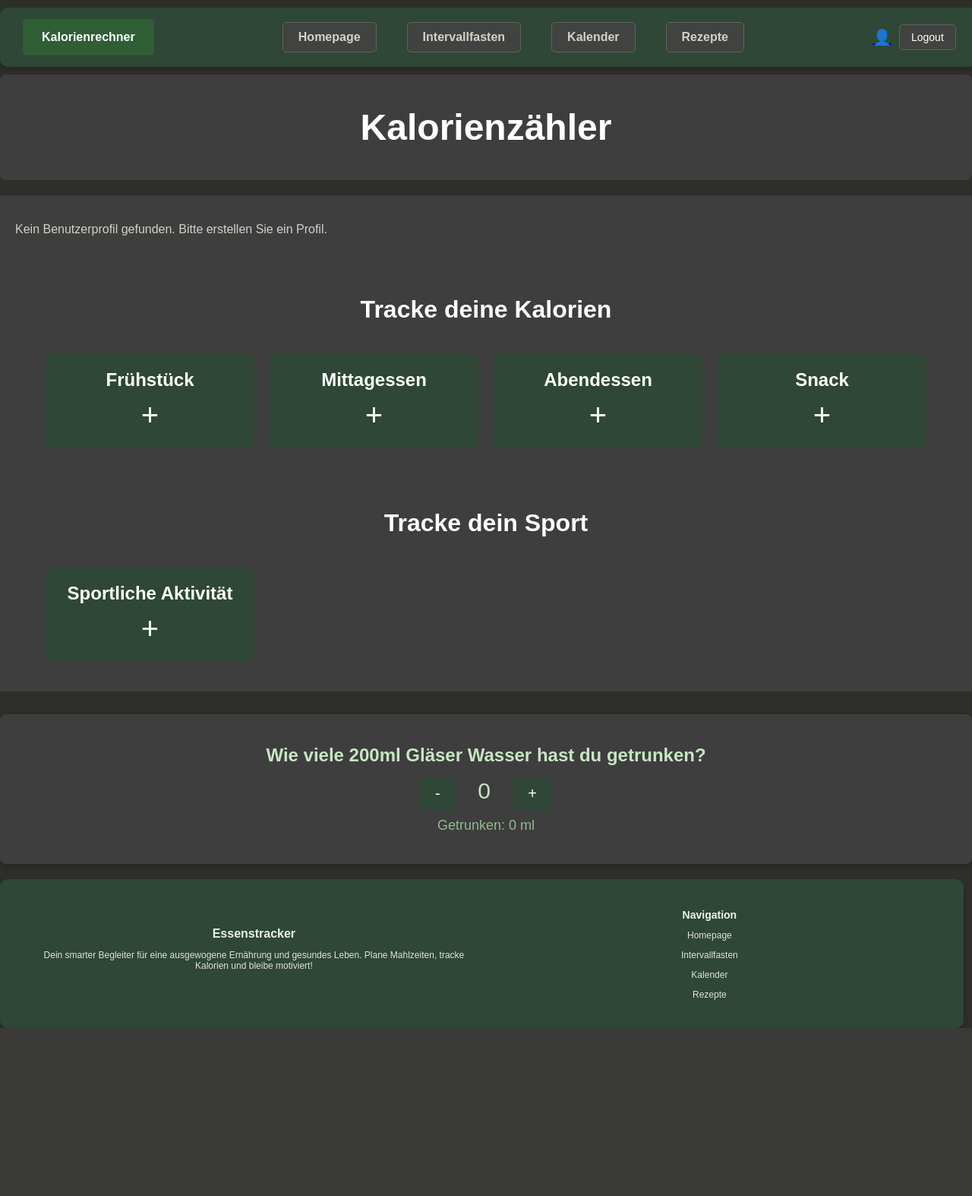
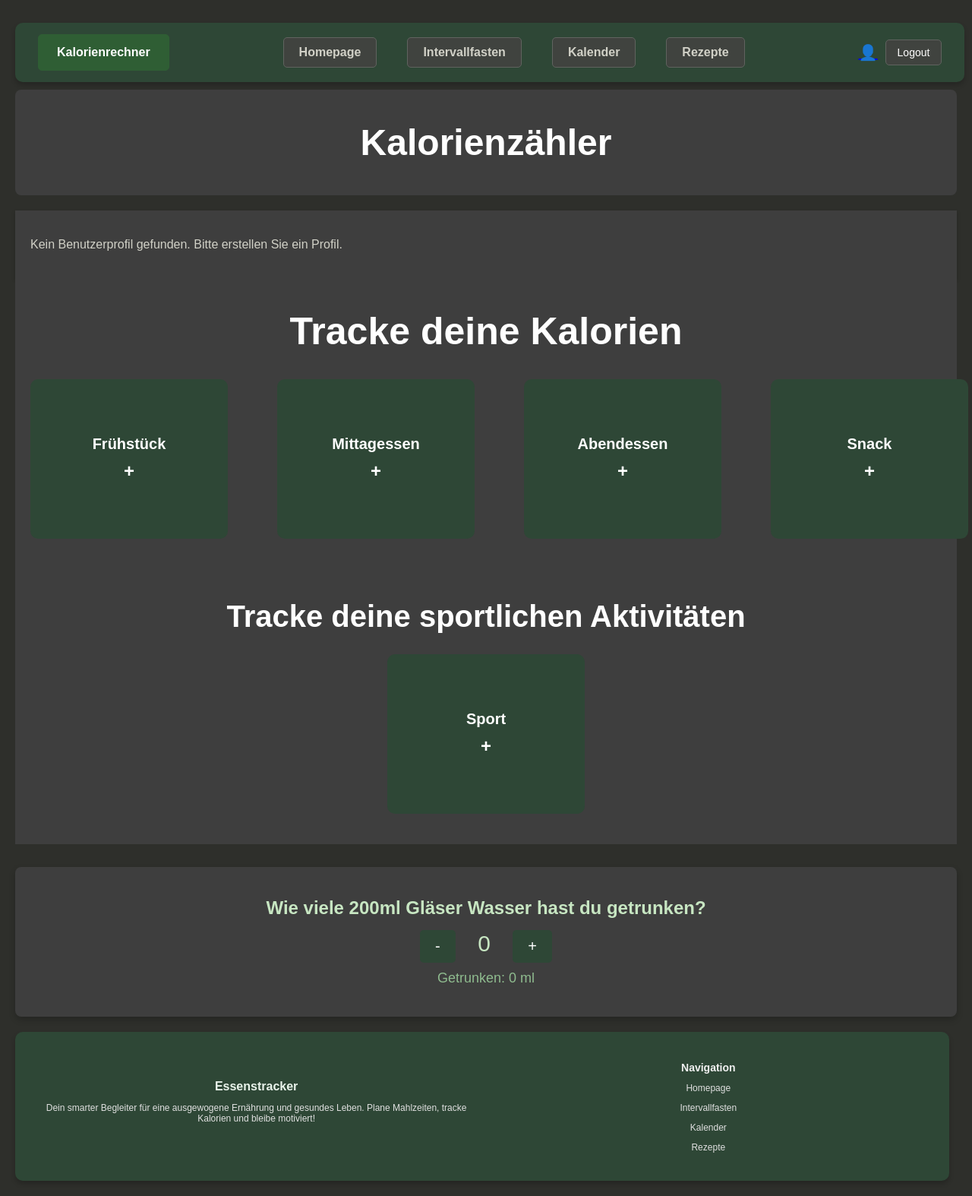
Before and after one commit to markus-schaaf/webproject, a Django app: page /trackerapp/ in a window 1280 px wide. Shown: the whole page at 76% size. Before the commit the page ends 1353 px from the top, so only its background shows below. Run offline with Django 5.2, Linux system fonts and the light colour scheme; a user stored in the database is signed in; data comes from the database, SQL or seed files in the repository; both versions use the stored data as it was after the commit; parts of the project's set-up code (start-up, migrations or seed data) failed here and were passed over.

Commit message:
optik trackerapps

```diff
--- a/trackerapp/templates/tracker-function/food-tracker.html
+++ b/trackerapp/templates/tracker-function/food-tracker.html
@@ -5,111 +5,78 @@
     <meta name="viewport" content="width=device-width, initial-scale=1.0">
     <title>Foodtracker</title>
     <style>
-        body {
-            margin: 0;
-            padding: 0;
+        /* Personalisiert, um bestehende Styles nicht zu überschreiben */
+        .kalorientracker-container {
             font-family: Arial, sans-serif;
+            background-color: #3e3e3e;
+            color: white;
+            text-align: center;
+            padding: 20px;
         }
 
-        #foodtracker {
+        .kalorientracker-container h1 {
+            margin-top: 20px;
+            font-size: 50px;
+        }
+
+        .kalorientracker-buttons {
+            display: grid;
+            grid-template-columns: repeat(auto-fit, minmax(150px, 1fr));
+            gap: 100px;
+            margin: 20px auto;
+            max-width: 1200px;
+        }
+
+        .kalorientracker-button {
+            background-color: #2e4736;
+            border-radius: 10px;
+            padding: 30px; /* Erhöht den Innenabstand (größere Boxen) */
+            text-align: center;
+            text-decoration: none;
+            color: white;
             display: flex;
             flex-direction: column;
-            align-items: center;    /* Horizontal zentrieren */
-            justify-content: flex-start; /* Vertikal oben ausrichten */
-            background-color: #3e3e3e;
-            color: white;
-            padding: 20px;
-            box-sizing: border-box;
-            width: 100%; /* Nimmt die volle Breite ein */
-            position: relative; /* Standardposition */
+            justify-content: center;
+            align-items: center;
+            font-size: 20px; /* Vergrößert die Schrift */
+            font-weight: bold;
+            width: 200px; /* Setzt eine feste Breite */
+            height: 150px; /* Setzt eine feste Höhe */
+            transition: transform 0.3s ease, background-color 0.3s ease;
         }
 
-        #foodtracker h1 {
-            margin-bottom: 20px;
-            text-align: center;
-            width: 100%;
+        .kalorientracker-button:hover {
+            background-color: #3b5a42;
+            transform: scale(1.05); /* Optional: leichte Vergrößerung beim Hover */
         }
 
-        #foodtracker .container {
-            display: grid;
-            grid-template-columns: repeat(4, 1fr);
-            gap: 20px;
-            width: 100%;
-            max-width: 1200px;
-            padding: 20px;
-            box-sizing: border-box;
-            margin-bottom: 0;
+        .kalorientracker-button .plus {
+            font-size: 24px;
+            margin-top: 10px;
         }
-
-        #foodtracker .field {
-            background-color: #2e4736;
-            border-radius: 10px;
-            text-align: center;
-            padding: 20px;
-            position: relative;
-            transition: opacity 0.5s ease;
-        }
-
-        #foodtracker .field h2 {
-            margin: 0;
-            margin-bottom: 10px;
-        }
-
-        #foodtracker .plus {
-            font-size: 40px;
-            color: white;
-            cursor: pointer;
-        }
-
-        #foodtracker .field.hidden {
-            opacity: 0;
-            visibility: hidden;
-        }
-
-        #foodtracker .output {
-            font-size: 50px;
-            text-align: center;
-            display: none;
-        }
-
     </style>
 </head>
 <body>
-    <div id="foodtracker">
+    <div class="kalorientracker-container">
         <h1>Tracke deine Kalorien</h1>
-        <div class="container">
-            <div class="field" id="field-1">
-                <h2>Frühstück</h2>
+        <div class="kalorientracker-buttons">
+            <a href="https://example.com/fruehstueck" class="kalorientracker-button">
+                Frühstück
                 <div class="plus">+</div>
-            </div>
-            <div class="field" id="field-2">
-                <h2>Mittagessen</h2>
+            </a>
+            <a href="https://example.com/mittagessen" class="kalorientracker-button">
+                Mittagessen
                 <div class="plus">+</div>
-            </div>
-            <div class="field" id="field-3">
-                <h2>Abendessen</h2>
+            </a>
+            <a href="https://example.com/abendessen" class="kalorientracker-button">
+                Abendessen
                 <div class="plus">+</div>
-            </div>
-            <div class="field" id="field-4">
-                <h2>Snack</h2>
+            </a>
+            <a href="https://example.com/snack" class="kalorientracker-button">
+                Snack
                 <div class="plus">+</div>
-            </div>
+            </a>
         </div>
-        <div class="output" id="output"></div>
     </div>
-
-
-    <script>
-        const fields = document.querySelectorAll('.field');
-        const output = document.getElementById('output');
-
-        fields.forEach((field, index) => {
-            field.addEventListener('click', () => {
-                fields.forEach(f => f.classList.add('hidden'));
-                output.textContent = index + 1;
-                output.style.display = 'block';
-            });
-        });
-    </script>
 </body>
 </html>
--- a/trackerapp/templates/tracker-function/sport-tracker.html
+++ b/trackerapp/templates/tracker-function/sport-tracker.html
@@ -5,87 +5,65 @@
     <meta name="viewport" content="width=device-width, initial-scale=1.0">
     <title>sporttracker</title>
     <style>
-        body {
-            margin: 0;
-            padding: 0;
+        /* Personalisiert, um bestehende Styles nicht zu überschreiben */
+        .sporttracker-container {
             font-family: Arial, sans-serif;
+            background-color: #3e3e3e;
+            color: white;
+            text-align: center;
+            padding: 20px;
         }
 
-        #sporttracker {
+        .sporttracker-container h1 {
+            margin-top: 20px;
+            font-size: 40px;
+        }
+
+        .sporttracker-buttons {
+            display: flex;
+            justify-content: center; /* Zentriert den Button horizontal */
+            margin: 20px auto;
+            max-width: 1200px;
+        }
+
+        .sporttracker-button {
+            background-color: #2e4736;
+            border-radius: 10px;
+            padding: 30px; /* Erhöht den Innenabstand (größere Boxen) */
+            text-align: center;
+            text-decoration: none;
+            color: white;
             display: flex;
             flex-direction: column;
-            align-items: center;    /* Horizontal zentrieren */
-            background-color: #3e3e3e;
-            color: white;
-            padding: 20px;
-            box-sizing: border-box;
-            position: relative; /* Standardposition */
+            justify-content: center;
+            align-items: center;
+            font-size: 20px; /* Vergrößert die Schrift */
+            font-weight: bold;
+            width: 200px; /* Setzt eine feste Breite */
+            height: 150px; /* Setzt eine feste Höhe */
+            transition: transform 0.3s ease, background-color 0.3s ease;
         }
 
-        #sporttracker h1 {
-            margin-bottom: 20px;
-            text-align: center;
-            width: 100%;
+        .sporttracker-button:hover {
+            background-color: #3b5a42;
+            transform: scale(1.05); /* Optional: leichte Vergrößerung beim Hover */
         }
 
-        #sporttracker .container {
-            display: grid;
-            grid-template-columns: repeat(4, 1fr);
-            gap: 20px;
-            width: 100%;
-            max-width: 1200px;
-            padding: 20px;
-            box-sizing: border-box;
-            margin-bottom: 0;
+        .sporttracker-button .plus {
+            font-size: 24px;
+            margin-top: 10px;
         }
-
-        #sporttracker .field {
-            background-color: #2e4736;
-            border-radius: 10px;
-            text-align: center;
-            padding: 20px;
-            position: relative;
-            transition: opacity 0.5s ease;
-        }
-
-        #sporttracker .field h2 {
-            margin: 0;
-            margin-bottom: 10px;
-        }
-
-        #sporttracker .plus {
-            font-size: 40px;
-            color: white;
-            cursor: pointer;
-        }
-
-        #sporttracker .field.hidden {
-            opacity: 0;
-            visibility: hidden;
-        }
-
-        #sporttracker .output {
-            font-size: 50px;
-            text-align: center;
-            display: none;
-        }
-
     </style>
 </head>
 <body>
-    <div id="sporttracker">
-        <h1>Tracke dein Sport</h1>
-        <div class="container">
-            <div class="field" id="field-1">
-                <h2>Sportliche Aktivität</h2>
+    <div class="sporttracker-container">
+        <h1>Tracke deine sportlichen Aktivitäten</h1>
+        <div class="sporttracker-buttons">
+            <a href="https://example.com/fruehstueck" class="sporttracker-button">
+                Sport
                 <div class="plus">+</div>
-            </div>
+            </a>
         </div>
     </div>
-
-
-    <script>
-
-    </script>
 </body>
 </html>
```
Also changed, not shown: trackerapp/models.py (+16 -14 lines), db.sqlite3.
